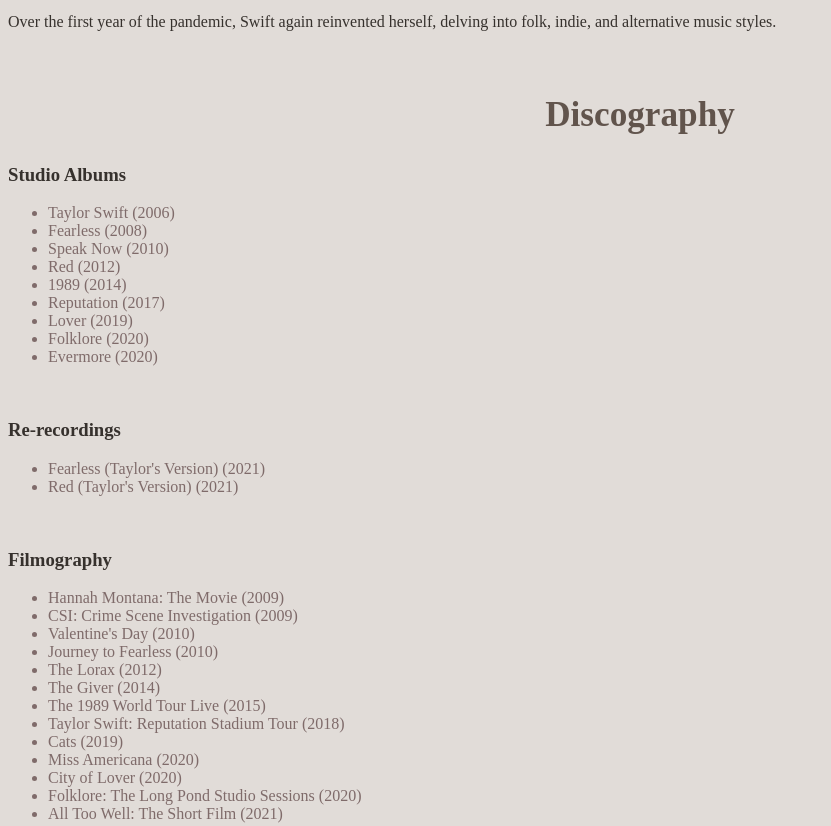
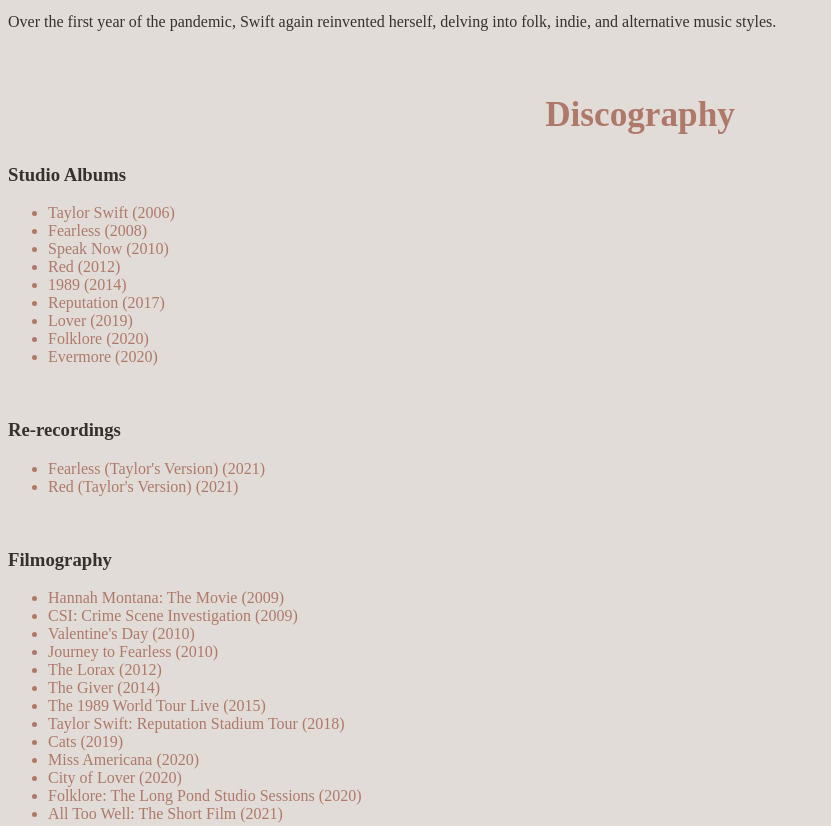
Before and after one commit to alyssaostroff/m4-hw4-ostroff-alyssa, a plain HTML site: page index.html in a window 1280 px wide. Shown: the part 1790-2616 px from the top of the page, without its empty margins (0-831 px from the left). Drawn offline with Linux system fonts and the light colour scheme; a web font is replaced by a local one.

Commit message:
Update index.html

```diff
--- a/index.html
+++ b/index.html
@@ -13,11 +13,13 @@ body {
   font-family: "Trirong", serif;
   color: #36312d;
   background-color: #e1dcd8;}
-h1,h2, nav   {
-    color: #61544c;
+
+h1,h2,nav {
+    color: #af796a;
     text-align: center;
   }
-  h1   {
+
+h1   {
         font-size: 350%;
       }
 
@@ -34,7 +36,7 @@ img {
 }
 
 	p ~ ul {
-    color: #7f6b6a;
+    color: #af796a;
   }
 
 </style>
```
